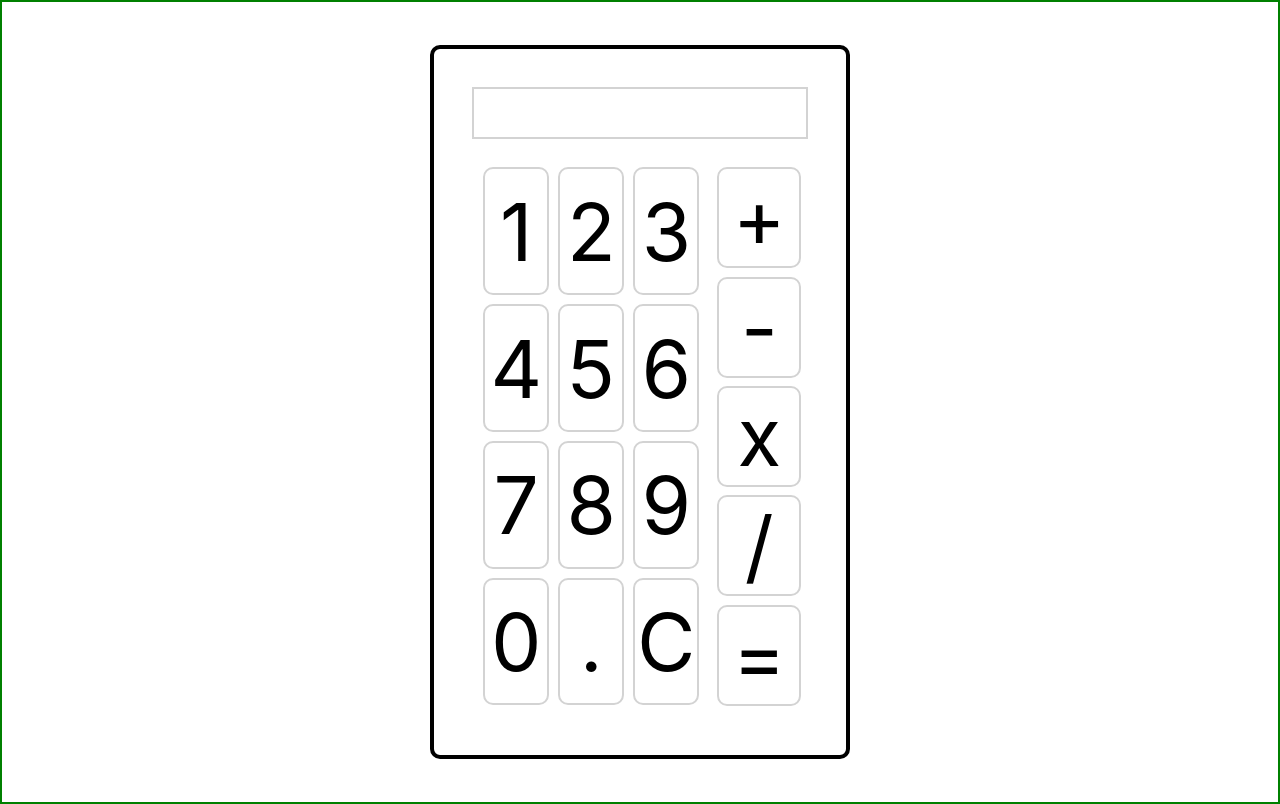
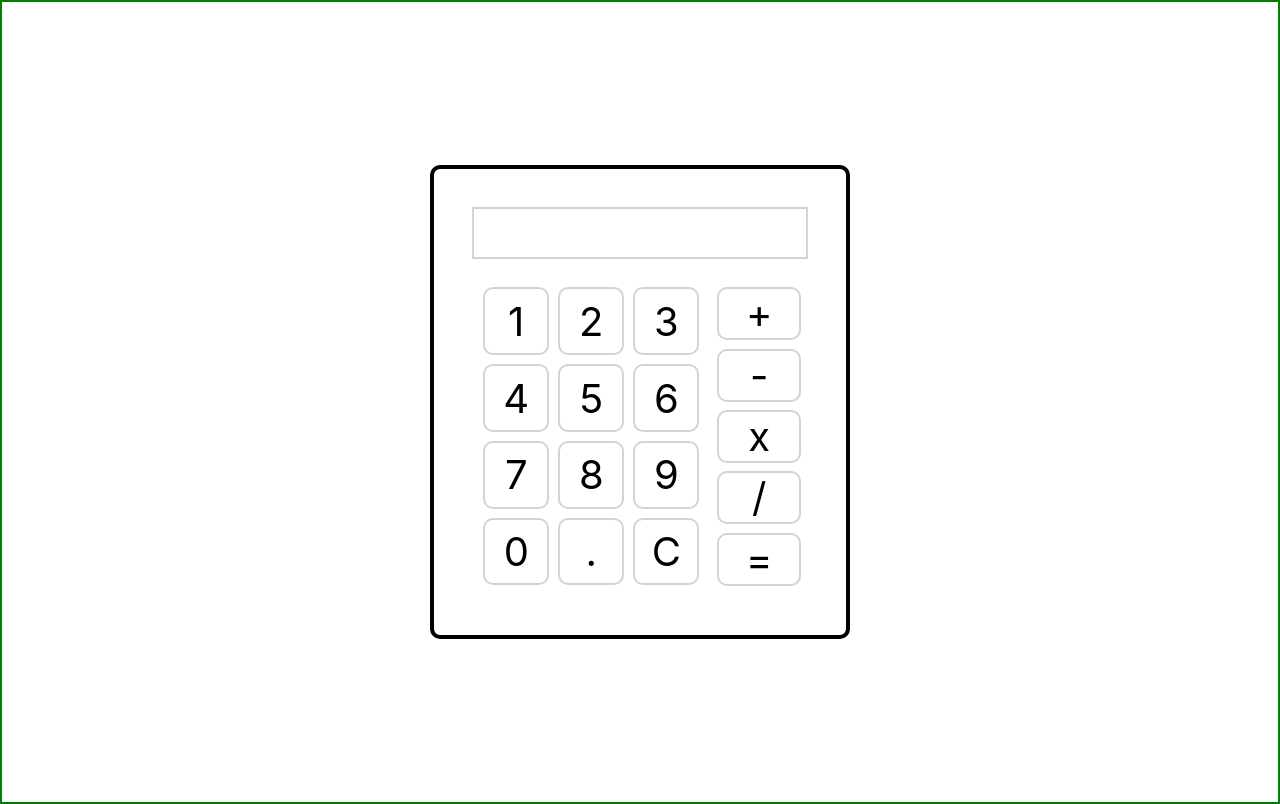
Before and after one commit to nickhibbits/react-practice-projects, a React (Create React App) app in the folder calculator/: page / in a window 1280 px wide. Built offline with nearby package versions, Linux system fonts and the light colour scheme.

Commit message:
account for chained operations -- coming together!

```diff
--- a/calculator/src/App.js
+++ b/calculator/src/App.js
@@ -8,6 +8,7 @@ function App() {
   const [numberDisplay, setNumberDisplay] = useState([]);
   const [numberSet, setNumberSet] = useState([]);
   const [ready, setReady] = useState(false);
+  const [chainOp, setChainOp] = useState(false);
 
   const display = (input) => {
     switch (input) {
@@ -27,11 +28,13 @@ function App() {
     const result = Function("return " + numberSet.join(""));
     // console.log("result", result());
     setReady(false);
+    setChainOp(true);
     return result();
   }
 
-  const groupNumbers = (operator) => {
+  const groupNumbers = (operator, chainOp) => {
     console.log("numberDisplay", numberDisplay);
+    console.log("chainOp", chainOp);
 
     const current = numberDisplay.join("");
     const _number = parseInt(current);
@@ -42,6 +45,12 @@ function App() {
         setReady(true);
         break;
       default:
+        if (chainOp) {
+          setNumberSet([_number, operator]);
+          setNumberDisplay([]);
+          setChainOp((chainOp) => !chainOp);
+          return;
+        }
         setNumberSet((numberSet) => [...numberSet, _number, operator]);
         setNumberDisplay([]);
         break;
@@ -63,7 +72,7 @@ function App() {
         <ValueDisplay numbers={numberDisplay} />
         <div className="buttons-wrapper">
           <NumberPad selectNumber={display} />
-          <Operators groupNumbers={groupNumbers} />
+          <Operators groupNumbers={groupNumbers} chainOp={chainOp} />
         </div>
       </div>
     </div>
--- a/calculator/src/NumberPad.css
+++ b/calculator/src/NumberPad.css
@@ -28,7 +28,7 @@
   border: solid 2px rgb(211, 211, 211);
   border-radius: 10px;
   width: 80px;
-  font-size: 5rem;
+  font-size: 2.5rem;
   display: flex;
   justify-content: center;
   align-items: center;
--- a/calculator/src/Operators.js
+++ b/calculator/src/Operators.js
@@ -1,5 +1,5 @@
 import "./Operators.css";
-function Operators({ groupNumbers }) {
+function Operators({ groupNumbers, chainOp }) {
   const operatorSet = ["+", "-", "x", "/", "="];
   return (
     <div className="operators-component">
@@ -7,7 +7,7 @@ function Operators({ groupNumbers }) {
         return (
           <div
             className="num-button operator-button"
-            onClick={() => groupNumbers(operator)}
+            onClick={() => groupNumbers(operator, chainOp)}
           >
             {operator}
           </div>
--- a/calculator/src/ValueDisplay.js
+++ b/calculator/src/ValueDisplay.js
@@ -1,4 +1,3 @@
-import { useState } from "react";
 import "./ValueDisplay.css";
 
 function ValueDisplay({ numbers }) {
```
